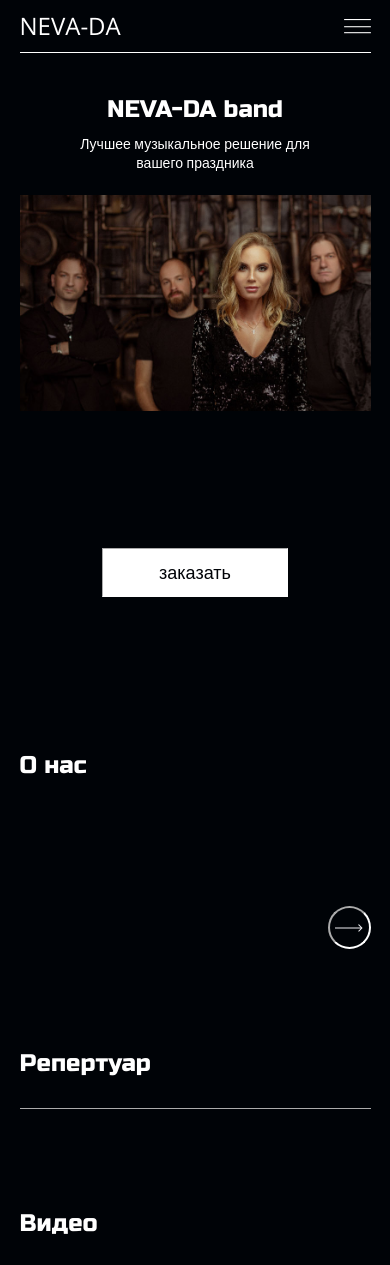
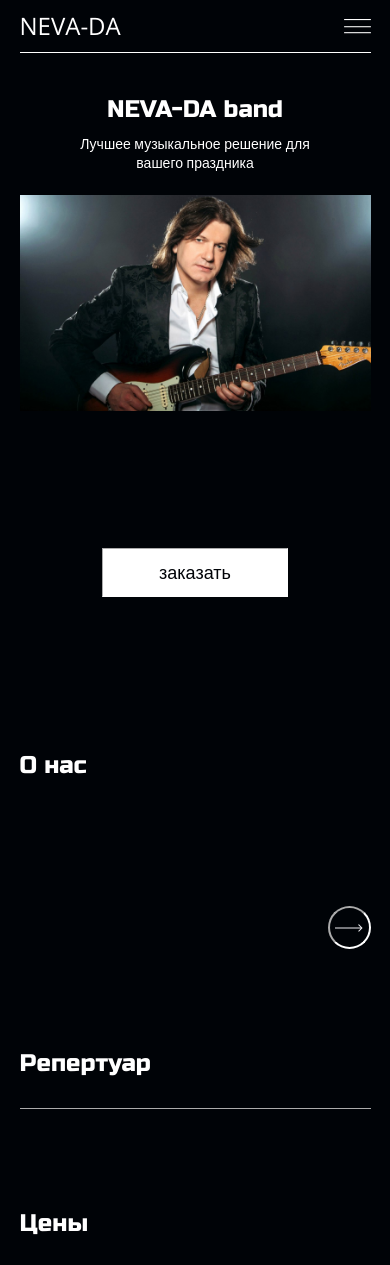
Before and after one commit to Svyat21/NEVA-DA-APP, a Django app: page / in a window 390 px wide. Shown: the top 1265 px of the page. Run offline with Django 3.2, Linux system fonts and the light colour scheme; data that the repository does not hold is empty; some libraries are stand-ins or nearby versions.

```diff
--- a/nevada_app/nevada_shop/static/nevada_shop/css/base.css
+++ b/nevada_app/nevada_shop/static/nevada_shop/css/base.css
@@ -324,7 +324,7 @@ body{
 .intro_contain{
     margin-top: 104px;
     height: 576px;
-    background-image: url(../images/main_photo.jpg);
+    background-image: url(../images/main_photo_last.jpg);
     background-repeat: no-repeat;
     background-size: contain;
     background-position: right;
--- a/nevada_app/nevada_shop/templates/nevada_shop/_nav_links.html
+++ b/nevada_app/nevada_shop/templates/nevada_shop/_nav_links.html
@@ -1,6 +1,5 @@
 <a href="{% url 'home' %}#about">О нас</a>
 <a href="{% url 'home' %}#repertoire">Репертуар</a>
-<a href="{% url 'home' %}#video">Видео</a>
 <a href="{% url 'home' %}#price">Цены</a>
 <a href="{% url 'home' %}#rider">Райдер</a>
 <a href="{% url 'home' %}#contacts">Контакты</a>
--- a/nevada_app/nevada_shop/templates/nevada_shop/index.html
+++ b/nevada_app/nevada_shop/templates/nevada_shop/index.html
@@ -13,7 +13,6 @@
     </div>
     {% include 'nevada_shop/_about.html' %}
     {% include 'nevada_shop/_repertoire.html' %}
-    {% include 'nevada_shop/_video.html' %}
     {% include 'nevada_shop/_price.html' %}
     {% include 'nevada_shop/_rider.html' %}
     {% include 'nevada_shop/_contacts.html' %}
```
Also changed, not shown: nevada_app/nevada_shop/static/nevada_shop/images/main_photo_last.jpg (added).
